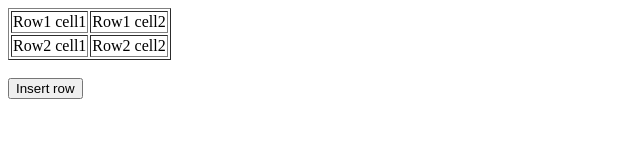
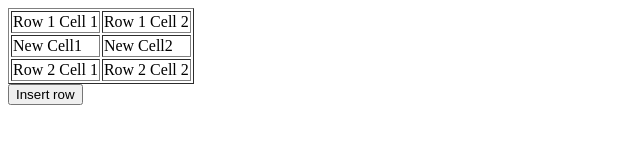
Before and after one commit to acciojob/create-table-1-vishnu123105, a website: page main.html in a window 1280 px wide. Both pictures are taken after a click on the button "Insert row". Shown: the whole page, without its empty margins (0-640 px from the left). Drawn offline with Linux system fonts and the light colour scheme.

Commit message:
created a submission

```diff
--- a/main.html
+++ b/main.html
@@ -9,12 +9,18 @@
 </head>
 
 <body>
-	<table id="sampleTable" border="1">
-		<tr><td>Row1 cell1</td>
-		<td>Row1 cell2</td></tr>
-		<tr><td>Row2 cell1</td>
-		<td>Row2 cell2</td></tr>
-	</table><br>
+		<table id="sampleTable" border="1">
+        <tbody>
+            <tr>
+                <td>Row 1 Cell 1</td>
+                <td>Row 1 Cell 2</td>
+            </tr>
+            <tr>
+                <td>Row 2 Cell 1</td>
+                <td>Row 2 Cell 2</td>
+            </tr>
+        </tbody>
+    </table>
 	<input type="button" onclick="insert_Row()" value="Insert row">
     <script type="text/javascript" src="./script.js">
 </script>
--- a/script.js
+++ b/script.js
@@ -1,11 +1,14 @@
 function insert_Row() {
-    //Write your code here
-	const table = docoment.getElememtByID("simlpeTable");
-	let newRow = table.insertRow(0);
-	let cell1 = newRow.insertCell(0);
-	let cell2 = newRow.insertCell(1);
-	cell1.textContent = "New Cell1";
-	cell2.textContent = "New Cell2";
+    var table = document.getElementById("sampleTable");
 
+            // Create a new row at the top (insert a row at the 0th index)
+            var newRow = table.insertRow(1); // Use index 1 to add a row just below the header
 
+            // Create two new cells in this row
+            var cell1 = newRow.insertCell(0);
+            var cell2 = newRow.insertCell(1);
+
+            // Set the content of the new cells
+            cell1.innerHTML = "New Cell1";
+            cell2.innerHTML = "New Cell2";
 }
```
